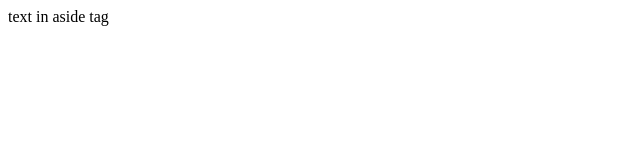
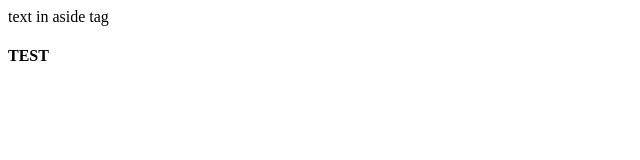
Before and after one commit to 534rch3r/git-test, a plain HTML site: page index.html in a window 1280 px wide. Shown: the full height of the page, 0-640 px from the left. Drawn offline with Linux system fonts and the light colour scheme.

Commit message:
New <h4> tag in index.html

```diff
--- a/index.html
+++ b/index.html
@@ -12,6 +12,7 @@
             text in aside tag
         </aside>
     </div>
+    <h4>TEST</h4>
     <script></script>
 </body>
 </html>
```
